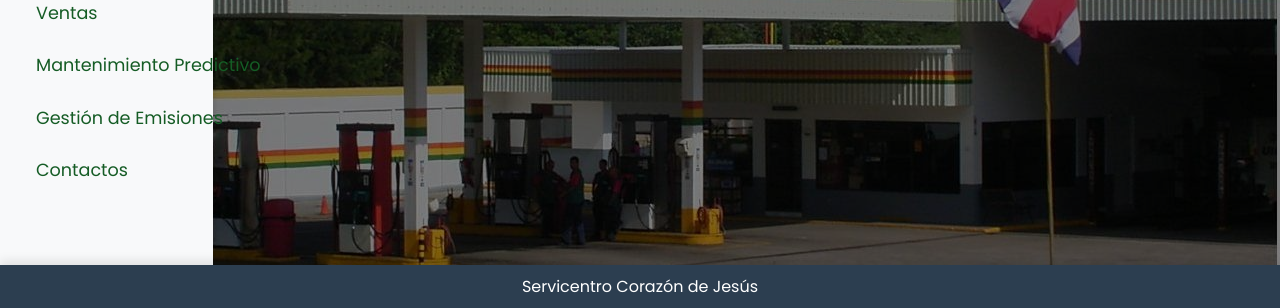
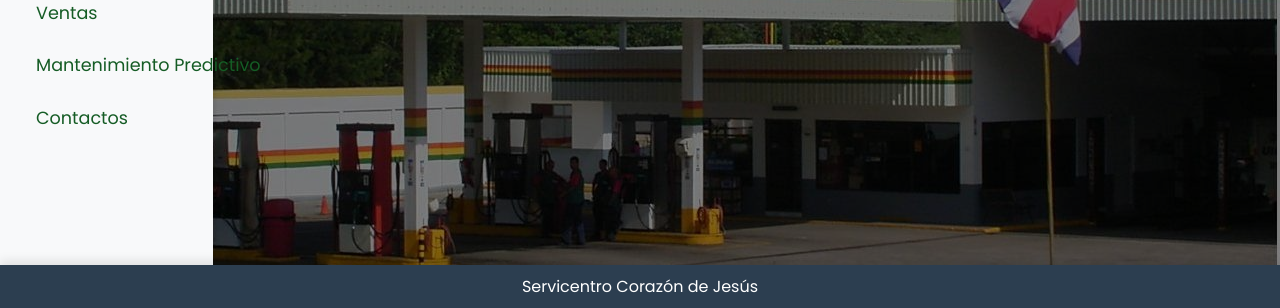
Before and after one commit to gabitoher2506/ProyectoAnalisisRequerimientos, a Flask app: page /about in a window 1280 px wide. Shown: the part 491-799 px from the top of the page. Run offline with Flask 3, Linux system fonts and the light colour scheme; some libraries are stand-ins or nearby versions.

Commit message:
Update base.html

```diff
--- a/templates/base.html
+++ b/templates/base.html
@@ -44,9 +44,10 @@
                         <li class="nav-item">
                             <a class="nav-link" href="{{ url_for('mantenimiento') }}">Mantenimiento Predictivo</a>
                         </li>
-                        <li class="nav-item">
+                       <!--<li class="nav-item">
                             <a class="nav-link" href="{{ url_for('emisiones') }}">Gestión de Emisiones</a>
                         </li>
+                        -->
                         <li class="nav-item">
                             <a class="nav-link" href="{{ url_for('contact') }}">Contactos</a>
                         </li>
```
